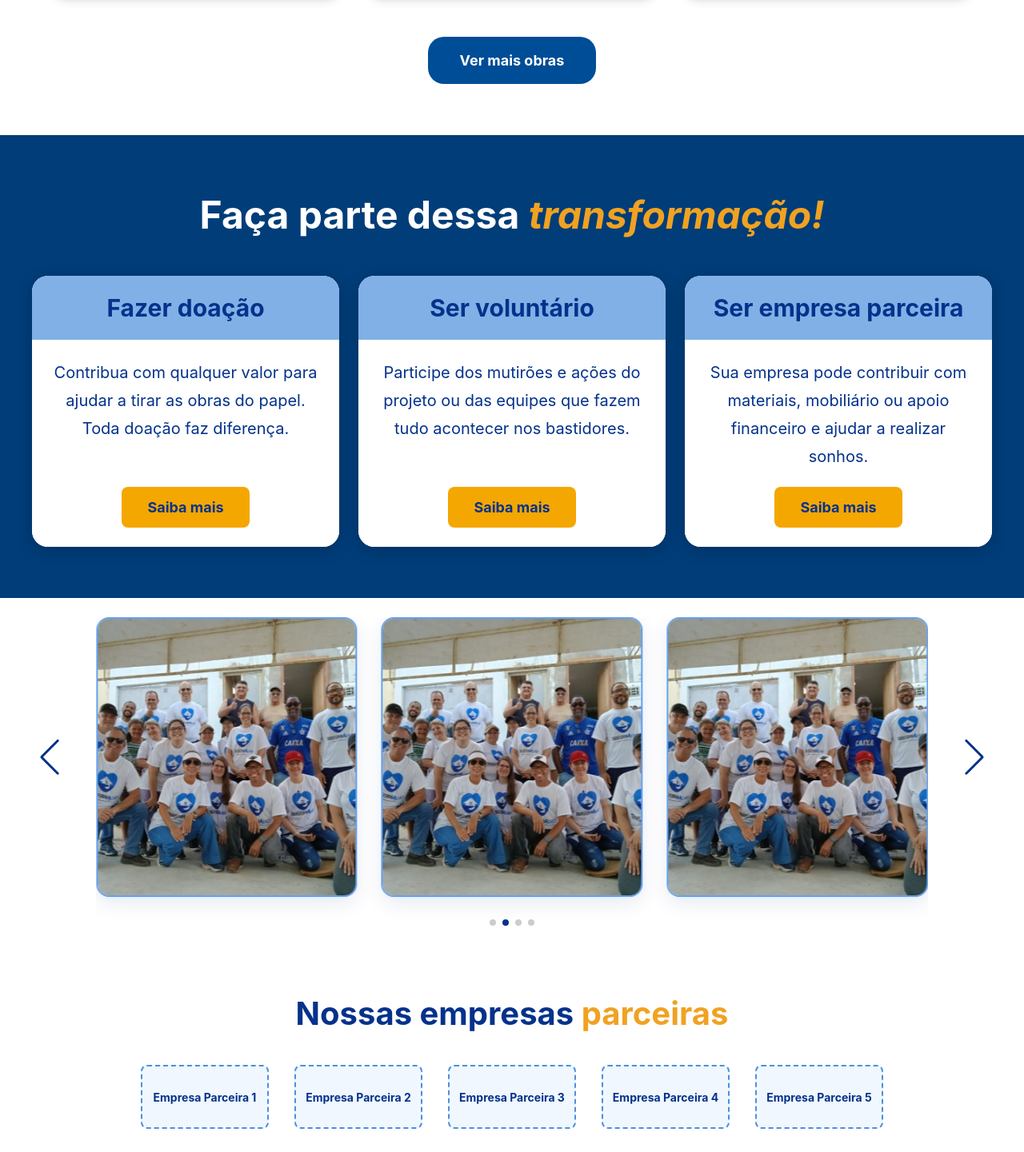
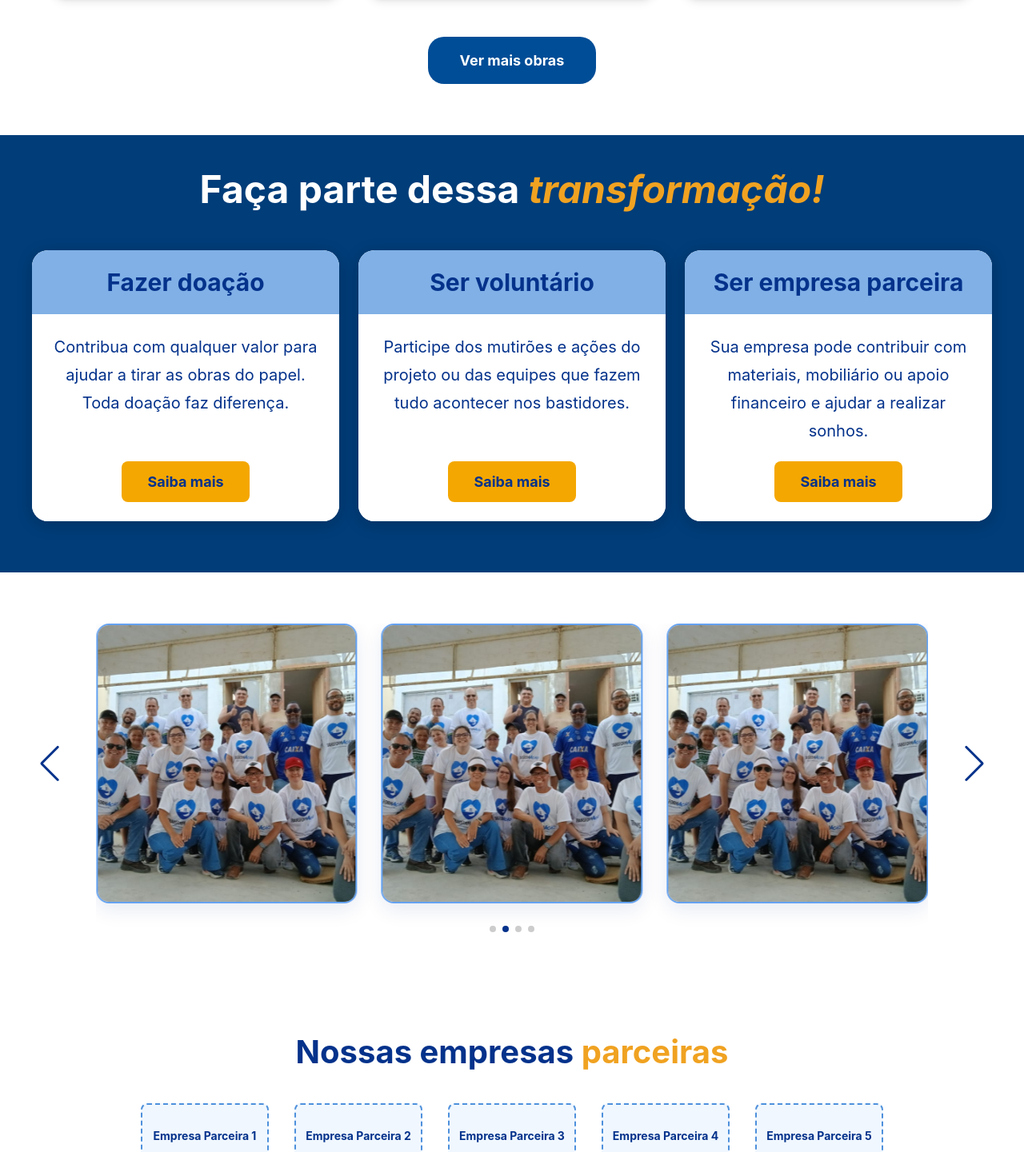
Before and after one commit to Lawd-UFS/transformacao-frontend, a React (Vite) app: page / in a window 1280 px wide. Shown: the part 2159-3600 px from the top of the page at 80% size. Built offline with nearby package versions, Linux system fonts and the light colour scheme.

Commit message:
fix: ajuste de espaçamento

```diff
--- a/src/components/SecaoFacaParte/SecaoFacaParte.css
+++ b/src/components/SecaoFacaParte/SecaoFacaParte.css
@@ -13,7 +13,10 @@
    ══════════════════════════════════════════════ */
 .faca-parte-cta {
   background-color: var(--color-primary-700);
-  padding: var(--space-16) var(--container-padding);
+  padding-top: var(--space-8);
+  padding-bottom: var(--space-16);
+  padding-left: var(--container-padding);
+  padding-right: var(--container-padding);
   display: flex;
   flex-direction: column;
   align-items: center;
@@ -119,7 +122,8 @@
    Bloco 2 — Carrossel de fotos (fundo azul escuro)
    ══════════════════════════════════════════════ */
 .faca-parte-galeria {
-  padding: var(--space-6) 0;
+  padding-top: var(--space-16);
+  padding-bottom: var(--space-16);
   display: flex;
   align-items: center;
   gap: var(--space-4);
```
